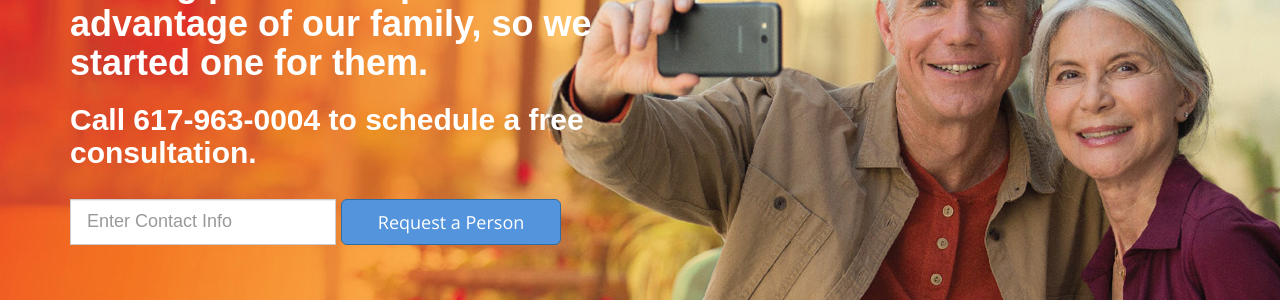
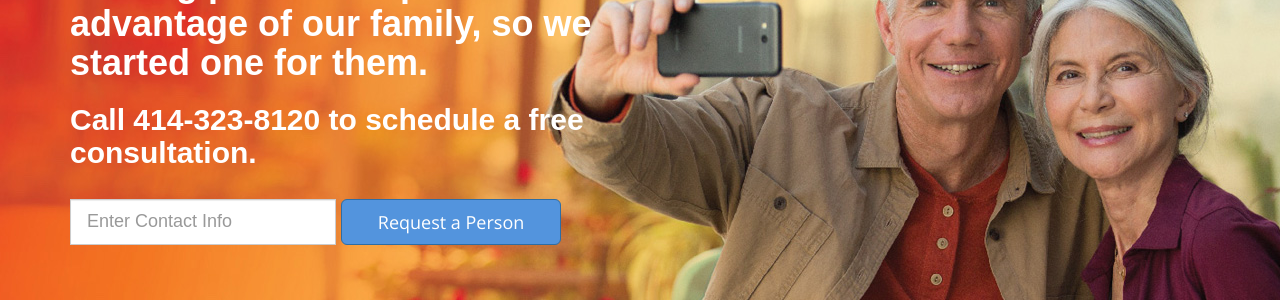
Before and after one commit to jalague/wallacemurry, a Jekyll site: the page built from index.html, in a window 1280 px wide and 900 px high. Shown: the part 196-496 px from the top of the window. Built offline with Jekyll 4.4.1, drawn with Linux system fonts in a browser that asks for light colours; nearby versions of some CDN libraries.

Commit message:
switch to MKE number in short term

```diff
--- a/_layouts/homepage.html
+++ b/_layouts/homepage.html
@@ -24,7 +24,7 @@ layout: base_home
 
         </h1>
         <h2 class='sub-main-headline'>
-          Call 617-963-0004 to schedule a free consultation.
+          Call 414-323-8120 to schedule a free consultation.
 
 
         </h2>
```
